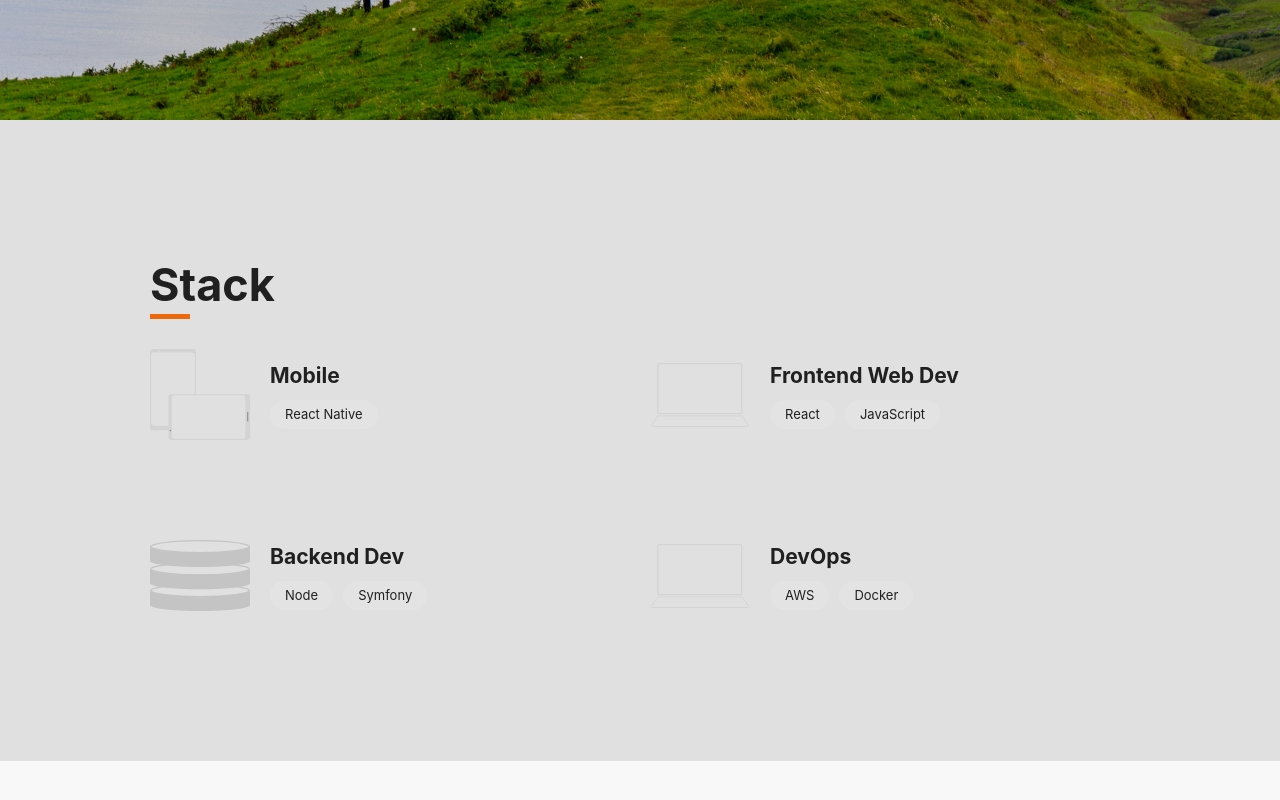
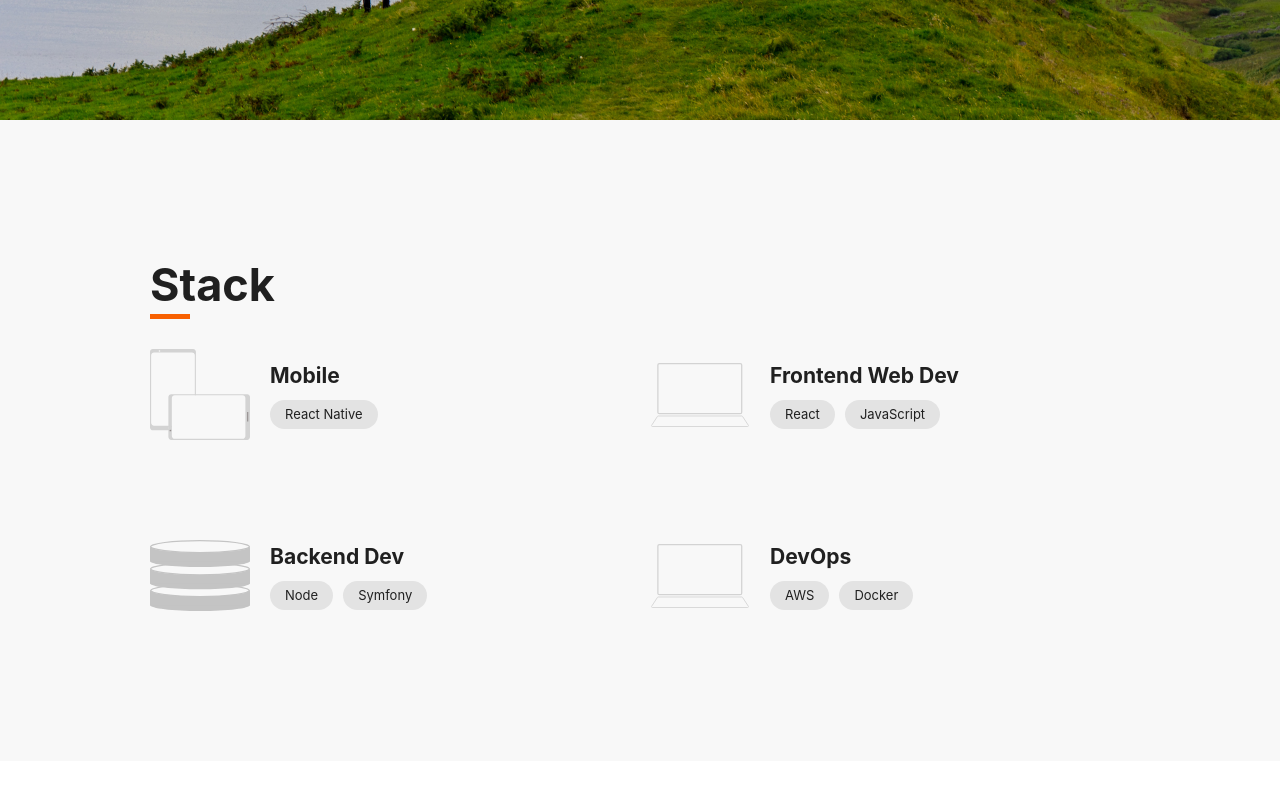
Before and after one commit to robcoppinger/robcop-website, a React (Create React App) app: page / in a window 1280 px wide. Shown: the part 560-1360 px from the top of the page. Built offline with nearby package versions, Linux system fonts and the light colour scheme.

Commit message:
update themes

```diff
--- a/src/components/InfoCard/infoCard.module.scss
+++ b/src/components/InfoCard/infoCard.module.scss
@@ -25,6 +25,7 @@ $headshotSizeDesktop: 10rem;
   box-shadow: var(--shadow);
   border-top-left-radius: 0;
   border-top-right-radius: 0;
+  background-color: var(--card-background);
   @include md {
     // padding: 2rem;
     border-radius: var(--border-radius);
--- a/src/css/base.css
+++ b/src/css/base.css
@@ -194,7 +194,7 @@ button:hover {
 .section {
   padding-top: 5rem;
   padding-bottom: 5rem;
-  min-height: 60vh;
+  /* min-height: 60vh; */
   background-color: var(--bg);
 }
 
--- a/src/css/themes.css
+++ b/src/css/themes.css
@@ -1,7 +1,7 @@
 html {
   --bg: #f8f8f8;
-  --bg2: #e0e0e0;
-  --primary-color: #ec6808;
+  --bg2: #ffffff;
+  --primary-color: #f86000;
   --card-color: #f3f2f2;
   --paper-background: #e3e3e3;
   --color-headings: #3694ff;
@@ -19,7 +19,10 @@ html[data-theme="dark"] {
   --bg2: #3d3d3d;
   --primary-color: #61dafb;
   --text-color: #c5c5c5;
+  --text-color-secondary: #a8a8a8;
   --card-color: #424242;
+  --paper-background: #4c4747;
+  --card-background: #3a3a3a;
 }
 
 html.transition,
@@ -32,3 +35,14 @@ html.transition *:after {
   transition-delay: 0 !important;
 }
 /*# sourceMappingURL=themes.css.map */
+
+.section {
+  padding-top: 5rem;
+  padding-bottom: 5rem;
+  /* min-height: 60vh; */
+  background-color: var(--bg2);
+}
+
+.section:nth-child(odd) {
+  background-color: var(--bg);
+}
```
